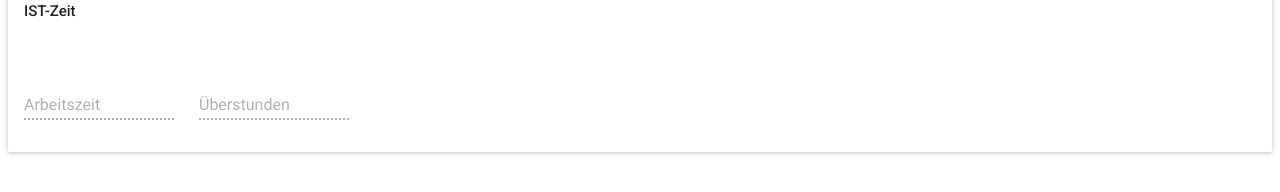
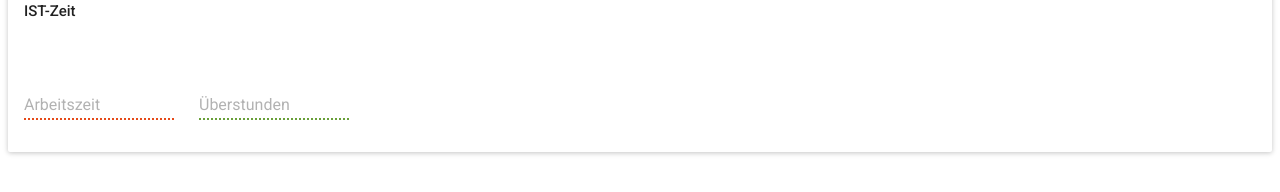
Before and after one commit to sbstnkng/arbeitszeit-rechner, a React (Create React App) app: page / in a window 1280 px wide. Shown: the part 573-765 px from the top of the page. Built offline with nearby package versions, Linux system fonts and the light colour scheme; what react-tap-event-plugin would draw is missing.

Commit message:
Add style for result elements

```diff
--- a/src/components/ResultContainer.js
+++ b/src/components/ResultContainer.js
@@ -32,8 +32,8 @@ class ResultContainer extends Component {
         </ContentCard>
         <ContentCard title="IST-Zeit">
           <StyledWrapper>
-            <TextResult label={'Arbeitszeit'} value={worktime} />
-            <TextResult label={'Überstunden'} value={overtime} />
+            <TextResult label={'Arbeitszeit'} value={worktime} minValue={7.6} />
+            <TextResult label={'Überstunden'} value={overtime} minValue={0} />
           </StyledWrapper>
         </ContentCard>
       </div>
--- a/src/components/TextResult.js
+++ b/src/components/TextResult.js
@@ -1,6 +1,11 @@
 import React, { Component } from 'react';
+import styled from 'styled-components';
 import TextField from 'material-ui/TextField';
-import styled from 'styled-components';
+import {
+  grey700 as grey,
+  lightGreen700 as green,
+  deepOrange700 as red
+} from 'material-ui/styles/colors';
 
 const StyledTextField = styled(TextField)`
   float: left;
@@ -10,6 +15,13 @@ const StyledTextField = styled(TextField)`
 
 class TextResult extends Component {
   render() {
+    function getColor(value, minValue) {
+      if (minValue === null || minValue === undefined) {
+        return grey;
+      }
+      return value >= minValue ? green : red;
+    }
+
     function formatValue(value) {
       if (value === null) {
         return '';
@@ -19,14 +31,20 @@ class TextResult extends Component {
       return formattedValue + ' h';
     }
 
+    const value = formatValue(this.props.value);
+    const color = getColor(this.props.value, this.props.minValue);
+    const textStyle = { color: color };
+    const borderStyle = { borderColor: color };
     return (
       <div>
         <StyledTextField
           id="textResultField"
           floatingLabelText={this.props.label}
           disabled={true}
-          value={formatValue(this.props.value)}
+          value={value}
           style={{ width: '150px' }}
+          inputStyle={textStyle}
+          underlineDisabledStyle={borderStyle}
         />
       </div>
     );
--- a/src/components/TimeResult.js
+++ b/src/components/TimeResult.js
@@ -1,7 +1,8 @@
 import React, { Component } from 'react';
+import styled from 'styled-components';
 import { formatTime } from '../services/dateUtils';
 import TextField from 'material-ui/TextField';
-import styled from 'styled-components';
+import { grey700 as grey } from 'material-ui/styles/colors';
 
 const StyledTextField = styled(TextField)`
   float: left;
@@ -20,6 +21,7 @@ class TimeResult extends Component {
           disabled={true}
           value={value}
           style={{ width: '150px' }}
+          inputStyle={{ color: grey }}
         />
       </div>
     );
```
